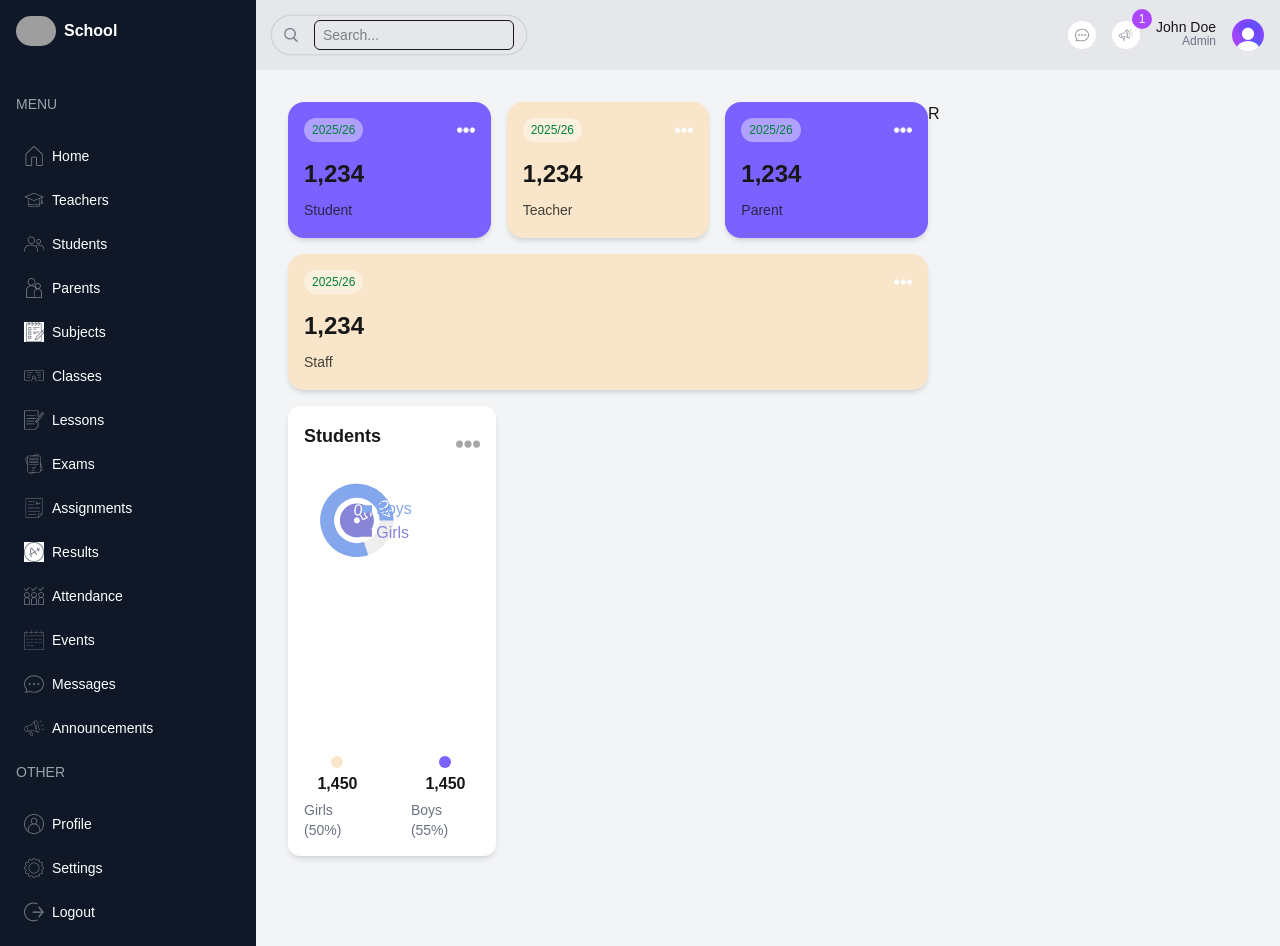
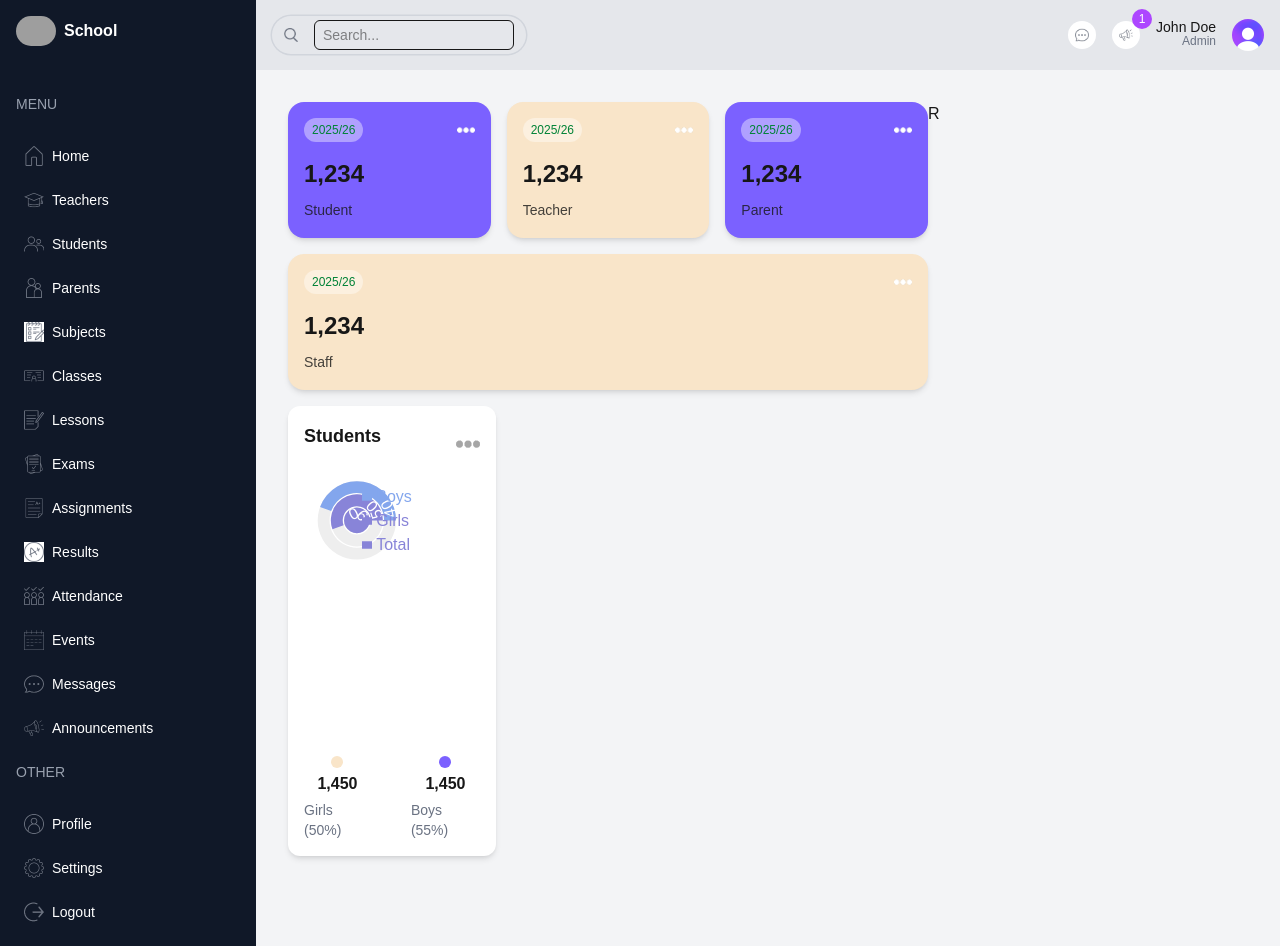
Before and after one commit to rumachoudhury/school-management-dashboard, a Next.js app: page /admin in a window 1280 px wide. Built offline with nearby package versions, Linux system fonts and the light colour scheme; grey boxes are pictures that could not be loaded.

Commit message:
Add Total data entry to CountChart

```diff
--- a/src/components/CountChart.tsx
+++ b/src/components/CountChart.tsx
@@ -7,6 +7,12 @@ import Image from "next/image";
 
 // #region Sample data
 const data = [
+  {
+    name: "Total",
+    count: 90,
+    pv: 2400,
+    fill: "#8884d8",
+  },
   {
     name: "Girls",
     count: 50,
```
